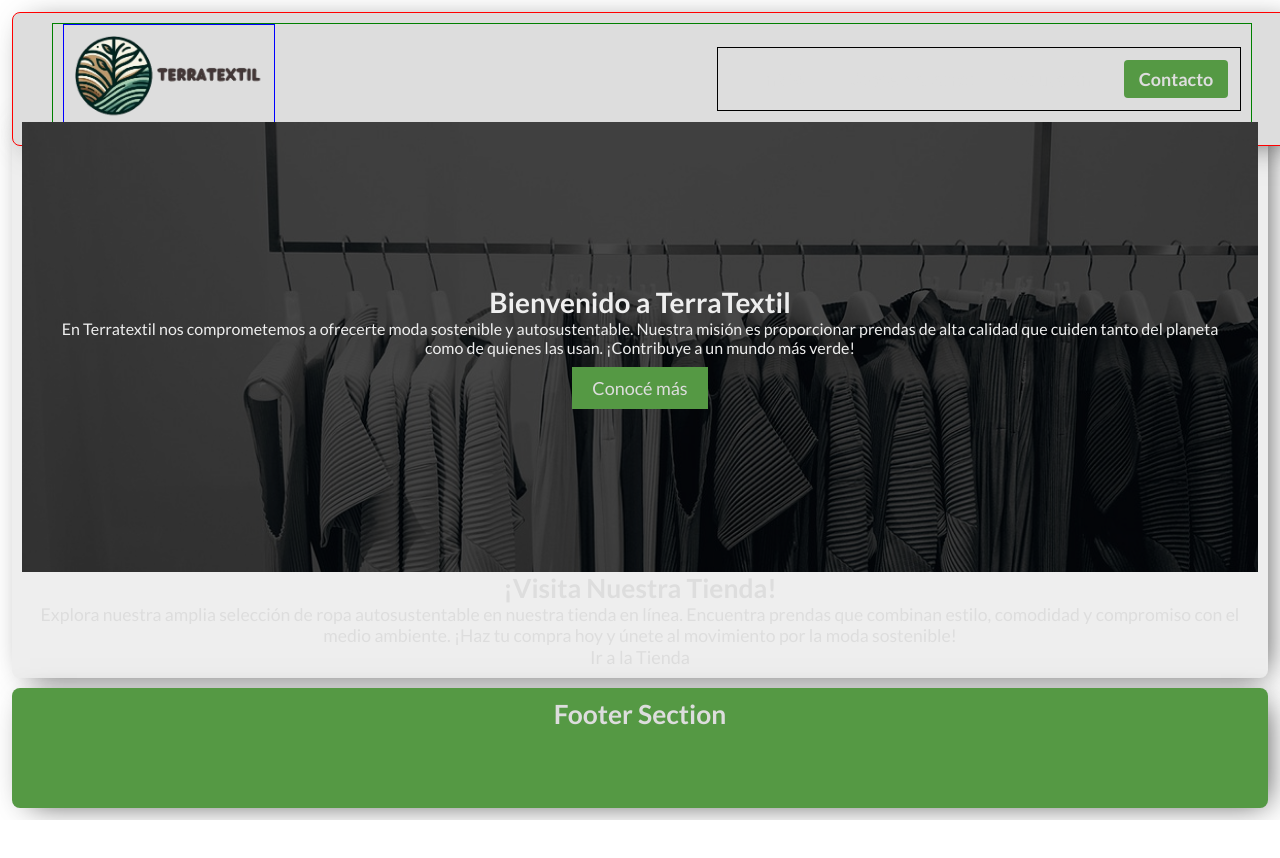
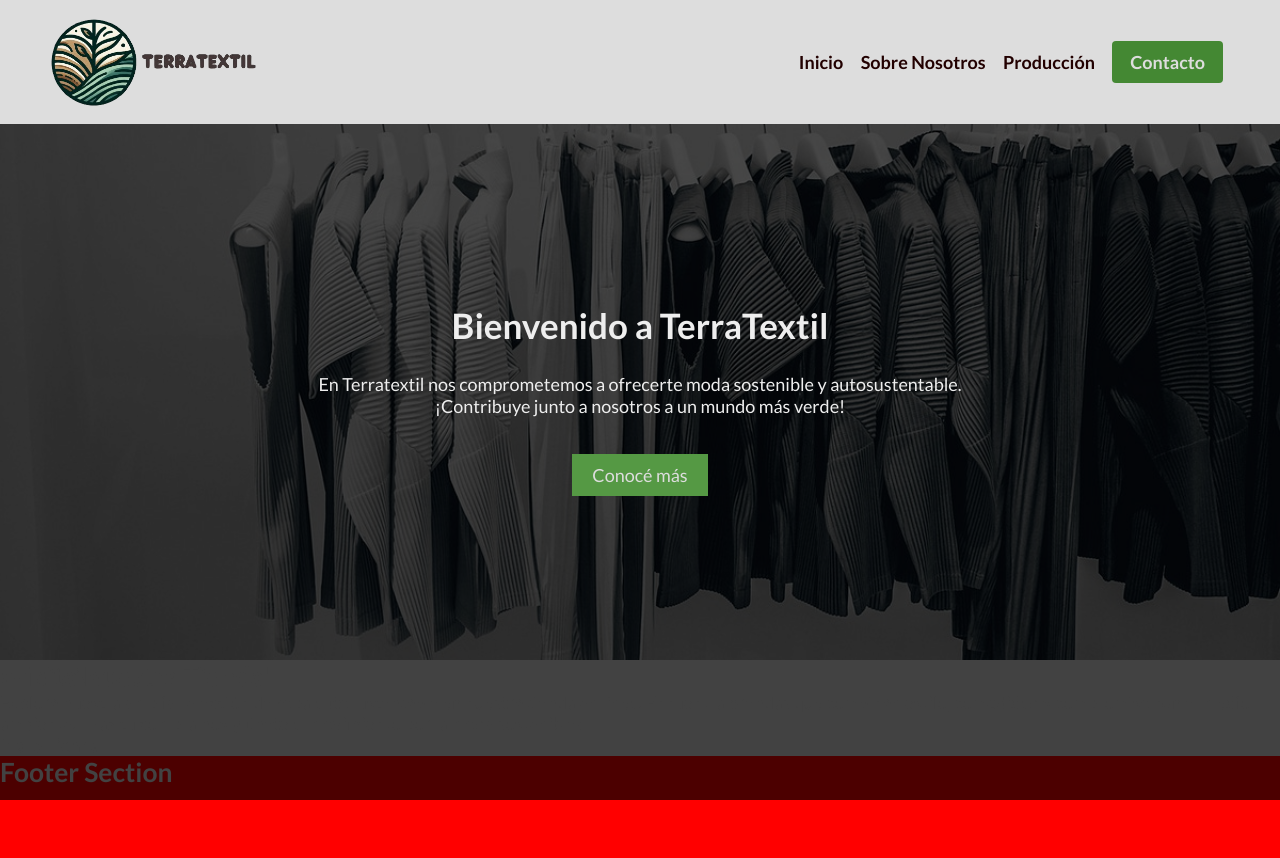
Before and after one commit to fedeolivera93/TerraTextil, a plain HTML site: page index.html in a window 1280 px wide. Before the commit the page ends 820 px from the top, so only its background shows below. Drawn offline with Linux system fonts and the light colour scheme.

Commit message:
update css

```diff
--- a/css/styles.css
+++ b/css/styles.css
@@ -1,5 +1,6 @@
 
 @import url("https://cdnjs.cloudflare.com/ajax/libs/font-awesome/5.15.3/css/all.min.css");
+
 
 * {
     box-sizing: border-box;
@@ -11,24 +12,21 @@ body {
     font-family: 'lato', sans-serif, 'nunito';
     font-size: 1.1rem;
     min-height: 100vh;
-    padding: 12px;
+    /* padding: 12px; */
     color: #ddd;
     margin: 0;
 }
 
 .grid-container > * {
-    box-shadow: 8px 5px 30px -10px #444;
-    border-radius: 8px;
-    padding: 10px;
-    text-align: center;
-    font-weight: 450;
+    /* padding: 10px; */
+    /* text-align: center; */
+    font-weight: 500;
 }
 
 .grid-container {
     display: grid;
-    gap: 10px;
     grid-template:
-    "header" 90px
+    "header" 110px
     "main" auto
     "footer" 120px;
 
@@ -38,12 +36,12 @@ body {
 
     .main {
         grid-area: main;
-        background-color: #eee;
+        background-color: #ddd;
     }
 
     .footer {
         grid-area: footer;
-        background-color: #594;
+        background-color: red;
     }
 
 
@@ -65,9 +63,10 @@ a {
 
 .nav-link {
     list-style: none;
-    margin: 20px 0;
-    border-bottom: 2px solid;
-    width: 8rem;
+    margin: 1.5rem 0;
+    border-bottom: 2px solid #400;
+    width: 7.9rem;
+    padding: 0;
 }
 
 /* ----------- NAV-BAR ----------  */
@@ -77,13 +76,13 @@ a {
     background-color: #ddd;
     position: fixed;
     width: 100%;
-    border: red solid 1px;
+    z-index: 10;
+    padding: 10px;
 }
 
 .flex-nav {
     display: flex;
     flex-direction: column;
-    border:green solid 1px;
 }
 
 .nav-header span {
@@ -94,12 +93,11 @@ a {
     display: flex;
     justify-content: space-between;
     align-items: center;
-    border: blue solid 1px;
 }
 
 .nav-header img {
     max-width: 210px;
-    padding: 10px;
+    padding-top: 8px;
 }
 
 .nav-toggle {
@@ -107,20 +105,27 @@ a {
     background: transparent;
     color: #222;
     font-size: 1.5rem;
-    border: brown solid 1px;
+    padding-right: 20px;
 }
 
 .nav-links {
     height: 0;
     overflow: hidden;
-    transition: 0.3s ease;
+    transition: 0.45s ease-out;
     z-index: 10;
-    color:;
-    border: black solid 1px;
+    color:#222;
+    margin: 0;
+    display: flex;
+    justify-content: center;
+    text-align: center;
 }
 
 .nav-open {
     height: 100vh;
+}
+
+.nav-links ul li a {
+    color: #200;
 }
 
 
@@ -145,6 +150,7 @@ a {
     }
     .nav-links {
         height: auto;
+        padding: 15px 0px;
     }
 
     ul {
@@ -152,27 +158,30 @@ a {
     }
 
     .nav-link {
-        display: inline-block;
+        display:inline;
         border-bottom: none;
         font-weight: 510;
         color:#222;
+        padding: 7px;
         }
 
     .nav-link a:hover {
-        color: #594;
-        transition: color 0.2s;
+        color: #365;
+        transition: color 0.4s ease;
     }
 
     .nav-links span {
-        background-color: #594;
-        padding: 8px 15px;
+        background-color: #483;
+        padding: 10px 18px;
         border-radius: 4px;
         color: #ddd;
+        transition: 0.4 ease;
+        margin-right: 0;
     }
 
     .nav-links span:hover {
-        background-color: #483;
-        transition: background-color 0.3s ease;
+        background-color: #263;
+        transition: 0.4s ease;
     }
 }
 
@@ -180,16 +189,19 @@ a {
 /* ----------- HERO SECTION ----------  */
 
 .hero {
-    width: 100%;
-    position: relative;
-    overflow: hidden;
-    max-height: 450px;
+    background-image: url('../images/hero-terratextil.jpg');
+    /* position: relative; */
+    max-height: 550px;
+    /* overflow: hidden; */
+    background-size: cover;
+    background-position: top;
+
 }
 
 .hero img {
-    /* margin: 0 auto; */
     width: 100%;
-
+    max-height: 550px;
+    object-fit: cover;
 }
 
 .text-overlay {
@@ -215,12 +227,14 @@ a {
 }
 
 .text-overlay h1 {
-    font-size: 28px;
+    font-size: 35px;
     padding: 0px 40px;
 }
 
 .text-overlay p {
-    font-size: 16px;
+    font-size: 18px;
+    margin-top: 1.7rem;
+    margin-bottom: 1.7rem;
 }
 
 .text-overlay a {
@@ -231,3 +245,7 @@ a {
     color: #ddd;
     text-decoration: none;
 }
+
+@media only screen and (min-width: 720px) {
+
+}
--- a/index.html
+++ b/index.html
@@ -11,6 +11,7 @@
     <link rel="preconnect" href="https://fonts.gstatic.com" crossorigin>
     <link href="https://fonts.googleapis.com/css2?family=Lato:ital,wght@0,400;0,700;1,400;1,700&display=swap" rel="stylesheet">
     <link rel="shortcut icon" href="images/favicon.png" type="image/png">
+    <link href="https://cdnjs.cloudflare.com/ajax/libs/animate.css/4.1.1/animate.min.css">
 </head>
 <body class="grid-container">
     <header class="header">
@@ -34,10 +35,10 @@
     <main class="main">
         <section class="hero">
             <div class="hero-content">
-                <img src="images/terratextil-hero.jpg" alt="Portada TerraTextil">
+                <img src="images/hero-terratextil.jpg" alt="portada terratextil">
                 <div class="text-overlay">
                     <h1>Bienvenido a TerraTextil</h1>
-                    <p>En Terratextil nos comprometemos a ofrecerte moda sostenible y autosustentable. Nuestra misión es proporcionar prendas de alta calidad que cuiden tanto del planeta como de quienes las usan. ¡Contribuye a un mundo más verde!</p>
+                    <p>En Terratextil nos comprometemos a ofrecerte moda sostenible y autosustentable. <br>¡Contribuye junto a nosotros a un mundo más verde!</p>
                     <a href="produccion.html" class="button-produccion">Conocé más</div>a>
                     <a href="tienda.html" class="button-tienda">Ir a la tienda</a>
                 </div>
```
Also changed, not shown: images/hero-terratextil.jpg (renamed from images/terratextil-hero.jpg).
